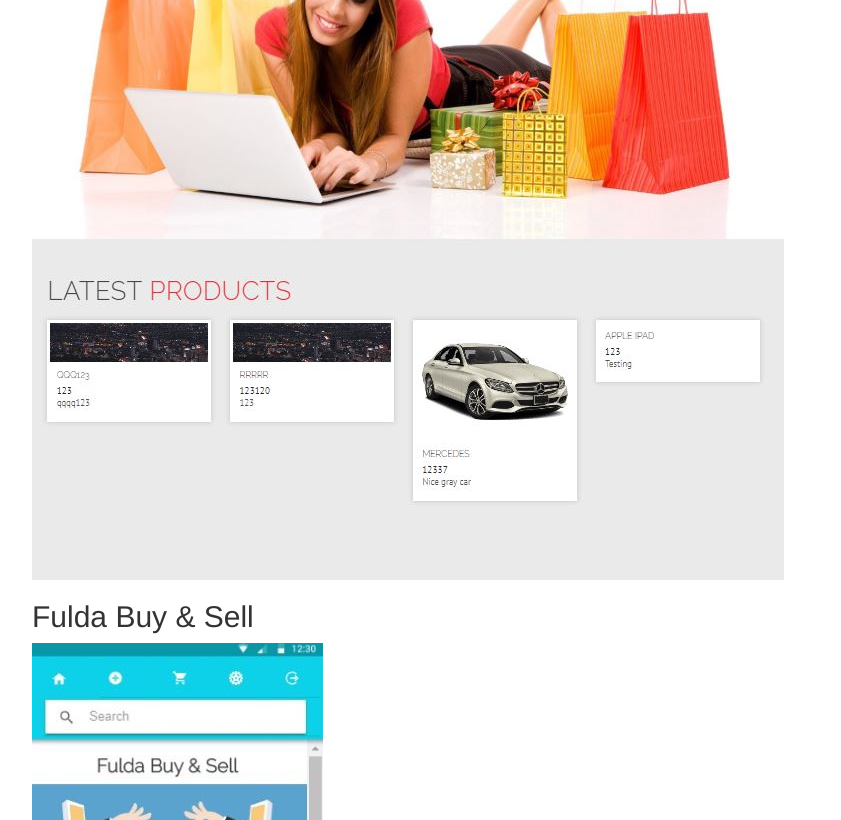
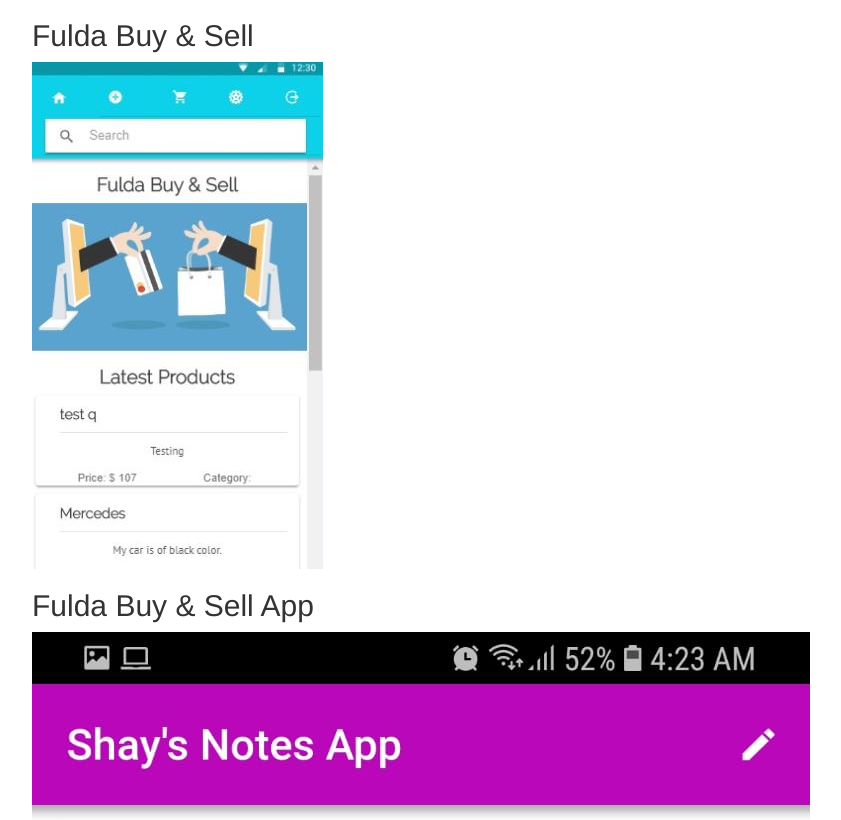
Before and after one commit to shaynathompson/shaynathompson, a Node server app: page / in a window 1280 px wide. Shown: the part 4484-5304 px from the top of the page, without its empty margins (38-879 px from the left). Run offline with Node 20, Linux system fonts and the light colour scheme; some libraries are stand-ins or nearby versions.

Commit message:
project 4 image updated

```diff
--- a/views/index.ejs
+++ b/views/index.ejs
@@ -440,7 +440,7 @@
 
                     <!-- ==== PROJECT ITEM ==== -->
 					<article class="project-item node" data-toggle="modal" data-target=".project-item-4">
-							<img class="img-responsive project-image" src="images/projects/fbs2.jpg"  alt="fbs"><!--Project thumb -->
+							<img class="img-responsive project-image" src="images/projects/buysell.jpg"  alt="fbs"><!--Project thumb -->
 							<h2 class="project-title">Fulda Buy & Sell</h2><!--Project Title -->
 					</article>
 				<!--==== Project Modal ====-->
```
Also changed, not shown: public/images/projects/buysell2.JPG (renamed from public/images/projects/fbs.JPG).
